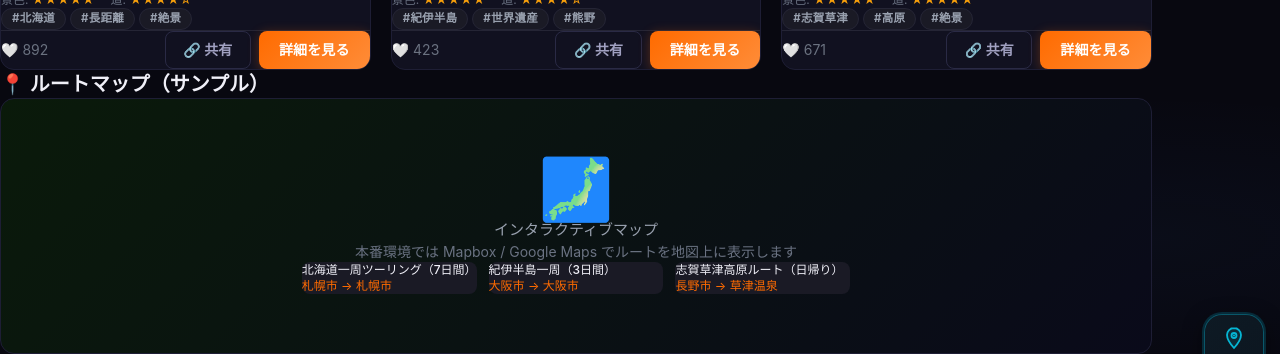
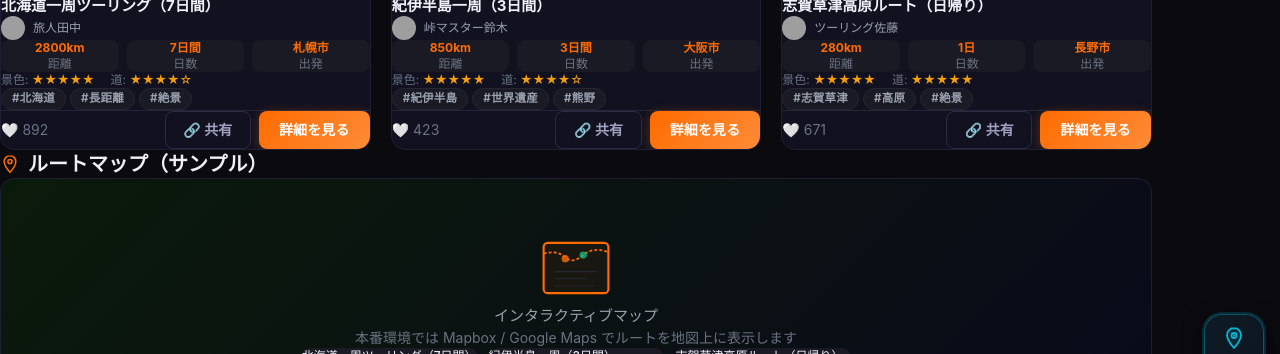
Before and after one commit to toshi345/motohub, a Next.js app: page /routes in a window 1280 px wide. Shown: the part 402-756 px from the top of the page. Built offline with nearby package versions, Linux system fonts and the light colour scheme; grey boxes are pictures that could not be loaded.

Commit message:
ナビ重なり完全修正(インラインスタイル)・マップSVG・🎉→CheckIcon・🔧→WrenchIcon

```diff
--- a/app/garage/page.tsx
+++ b/app/garage/page.tsx
@@ -302,7 +302,7 @@ export default function GaragePage() {
 
               {selected.maintenanceRecords.length === 0 ? (
                 <div className="card p-10 text-center text-gray-500">
-                  <div className="text-4xl mb-3">🔧</div>
+                  <div className="flex justify-center mb-3"><WrenchIcon size={40} color="#6b7280" /></div>
                   <p>メンテナンス記録がありません</p>
                   <button onClick={openAddMaint} className="btn-primary mt-4 text-sm">最初の記録を追加</button>
                 </div>
--- a/app/layout.tsx
+++ b/app/layout.tsx
@@ -14,6 +14,7 @@ export const viewport: Viewport = {
   initialScale: 1,
   maximumScale: 1,
   userScalable: false,
+  viewportFit: "cover",
 };
 
 export default function RootLayout({
@@ -22,18 +23,38 @@ export default function RootLayout({
   children: React.ReactNode;
 }>) {
   return (
-    <html lang="ja" className="h-full">
-      <body className="min-h-full flex flex-col bg-[#0a0a0f]">
+    <html lang="ja" style={{ height: "100%" }}>
+      <body style={{
+        minHeight: "100%",
+        display: "flex",
+        flexDirection: "column",
+        background: "#0a0a0f",
+        color: "#f0f0f8",
+      }}>
         <Navbar />
         {/*
-          pt-20 = トップナビ(64px) + 余白(16px)
-          pb-28 = ボトムナビ(58px) + セーフエリア余裕(54px) ← iOS Safari対応
-          md:pb-0 = デスクトップはボトムナビなし
+          インラインスタイルで確実に余白を確保
+          paddingTop: 80px = トップナビ64px + 余白16px
+          paddingBottom: 120px = ボトムナビ58px + セーフエリア62px (iOS Safari対応)
         */}
-        <main className="flex-1 pt-20 pb-28 md:pt-20 md:pb-4">
+        <main style={{
+          flex: 1,
+          paddingTop: "80px",
+          paddingBottom: "120px",
+        }}>
           {children}
         </main>
-        <footer className="hidden md:block border-t border-[#252535] py-6 text-center text-sm text-gray-500">
+        {/* フッターはデスクトップのみ */}
+        <footer style={{
+          borderTop: "1px solid #252535",
+          padding: "24px",
+          textAlign: "center",
+          fontSize: "13px",
+          color: "#6b7280",
+          display: "none",
+        }}
+          className="md:block"
+        >
           <p>© 2025 MotoHub — バイク乗りのコミュニティ</p>
         </footer>
         <GPSTracker />
--- a/app/profile/page.tsx
+++ b/app/profile/page.tsx
@@ -8,7 +8,7 @@ import SettingsModal from "@/components/SettingsModal";
 import { mockPosts } from "@/lib/mockData";
 import {
   ChartIcon, BikeIcon, FuelIcon, MoneyIcon, TrophyIcon, MapIcon,
-  PinIcon, HeartIcon,
+  PinIcon, HeartIcon, CheckIcon,
 } from "@/components/Icons";
 
 const tabs = ["投稿", "ルート", "スポット", "いいね済み"];
@@ -111,7 +111,9 @@ export default function ProfilePage() {
 
       {/* Free notice */}
       <div className="card p-4 mb-6 flex items-center gap-4" style={{background: "linear-gradient(135deg, rgba(255,107,0,0.08) 0%, rgba(204,85,0,0.03) 100%)", borderColor: "rgba(255,107,0,0.25)"}}>
-        <span className="text-3xl shrink-0">🎉</span>
+        <div className="shrink-0 w-10 h-10 rounded-full flex items-center justify-center" style={{background:"rgba(255,107,0,0.15)"}}>
+          <CheckIcon size={20} color="#ff6b00" />
+        </div>
         <div className="flex-1">
           <div className="font-bold mb-0.5">MotoHub — 現在すべて無料で提供中</div>
           <div className="text-sm text-gray-400">GPS記録・燃費管理・ルート共有・AIイラストなど全機能が無料です。</div>
--- a/app/riding-log/page.tsx
+++ b/app/riding-log/page.tsx
@@ -283,8 +283,8 @@ export default function RidingLogPage() {
       {/* Tabs */}
       <div style={{ display: "flex", gap: "10px", marginBottom: "24px", marginTop: "8px" }}>
         {([
-          { key: "log", label: "🗒️ 走行ログ" },
-          { key: "library", label: "📚 ルートライブラリ" },
+          { key: "log", label: "走行ログ" },
+          { key: "library", label: "ルートライブラリ" },
         ] as { key: MainTab; label: string }[]).map((t) => (
           <button
             key={t.key}
@@ -344,9 +344,9 @@ export default function RidingLogPage() {
         <div className="space-y-4">
           {library.length === 0 ? (
             <div className="card p-12 text-center text-gray-500">
-              <div className="text-5xl mb-4">📚</div>
+              <div className="flex justify-center mb-4"><MapIcon size={48} color="#5a5a7a" /></div>
               <p className="text-lg font-medium mb-1">ルートライブラリが空です</p>
-              <p className="text-sm">走行ログから「📚 ライブラリへ」で保存できます</p>
+              <p className="text-sm">走行ログから「ライブラリへ」ボタンで保存できます</p>
             </div>
           ) : (
             <div className="grid grid-cols-1 md:grid-cols-2 gap-4">
--- a/app/routes/page.tsx
+++ b/app/routes/page.tsx
@@ -3,6 +3,7 @@
 import { useState } from "react";
 import { mockRoutes } from "@/lib/mockData";
 import { toast } from "@/components/Toast";
+import { PinIcon, MapIcon } from "@/components/Icons";
 
 const difficulties = ["すべて", "初級", "中級", "上級"];
 
@@ -171,10 +172,23 @@ export default function RoutesPage() {
 
       {/* Map preview section */}
       <div className="mt-10">
-        <h2 className="text-xl font-bold mb-4">📍 ルートマップ（サンプル）</h2>
+        <h2 className="text-xl font-bold mb-4 flex items-center gap-2">
+          <PinIcon size={20} color="#ff6b00" /> ルートマップ（サンプル）
+        </h2>
         <div className="card p-6 flex items-center justify-center min-h-64" style={{background: "linear-gradient(135deg, #0a1a0a 0%, #0a0a1a 100%)"}}>
           <div className="text-center">
-            <div className="text-6xl mb-4">🗾</div>
+            {/* シンプルSVGマップアイコン */}
+            <div className="flex justify-center mb-4">
+              <svg width="72" height="72" viewBox="0 0 100 100" fill="none">
+                <rect x="5" y="15" width="90" height="70" rx="6" stroke="#ff6b00" strokeWidth="3" fill="rgba(255,107,0,0.06)"/>
+                <path d="M5 30 Q25 25 35 35 Q45 45 60 32 Q75 20 95 28" stroke="#ff6b00" strokeWidth="2.5" fill="none" strokeDasharray="4 3"/>
+                <circle cx="35" cy="37" r="5" fill="#ff6b00" opacity="0.8"/>
+                <circle cx="60" cy="32" r="5" fill="#10b981" opacity="0.8"/>
+                <line x1="20" y1="55" x2="80" y2="55" stroke="#252535" strokeWidth="1.5"/>
+                <line x1="20" y1="65" x2="65" y2="65" stroke="#252535" strokeWidth="1.5"/>
+                <line x1="20" y1="75" x2="75" y2="75" stroke="#252535" strokeWidth="1.5"/>
+              </svg>
+            </div>
             <p className="text-gray-400 mb-2">インタラクティブマップ</p>
             <p className="text-sm text-gray-500">
               本番環境では Mapbox / Google Maps でルートを地図上に表示します
```
